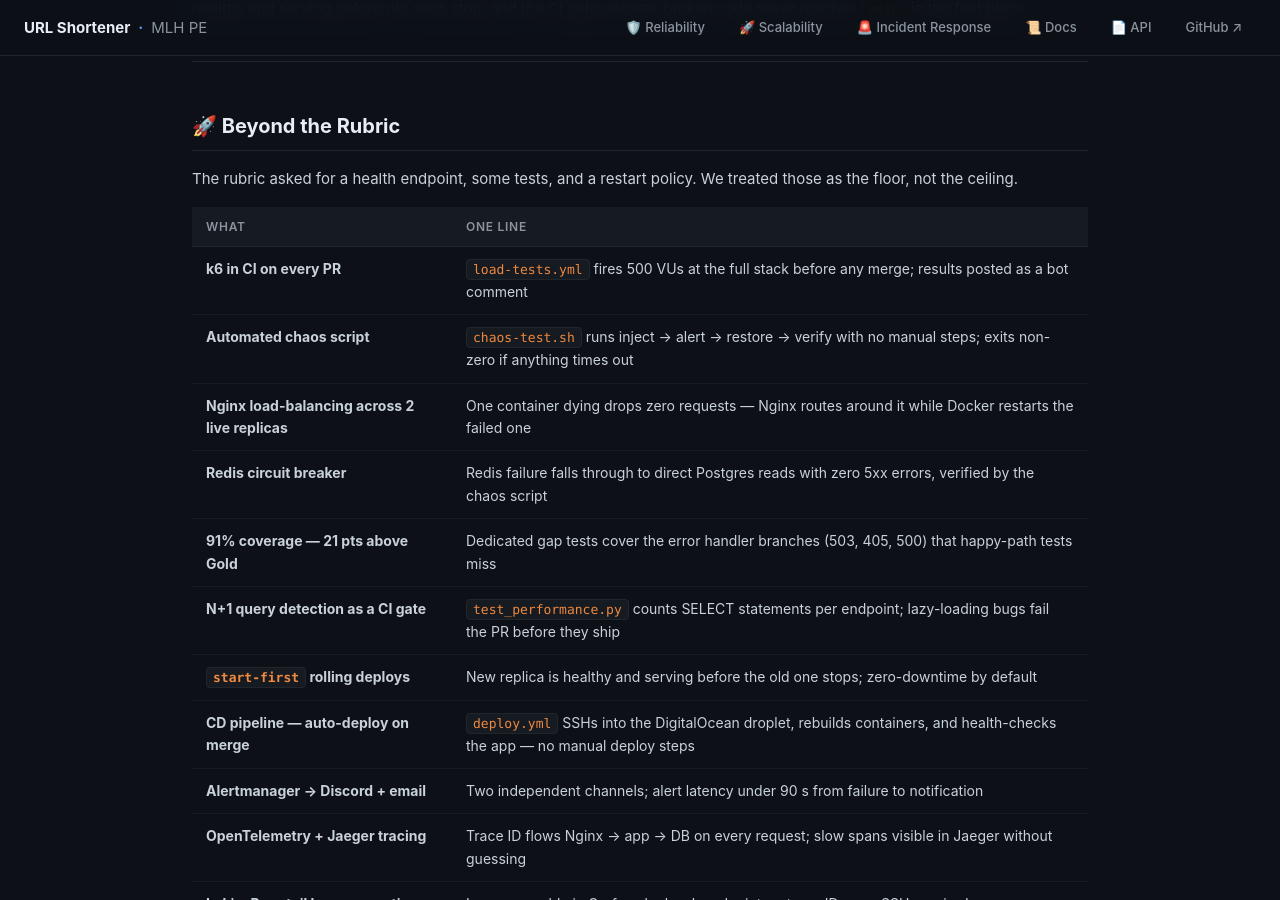
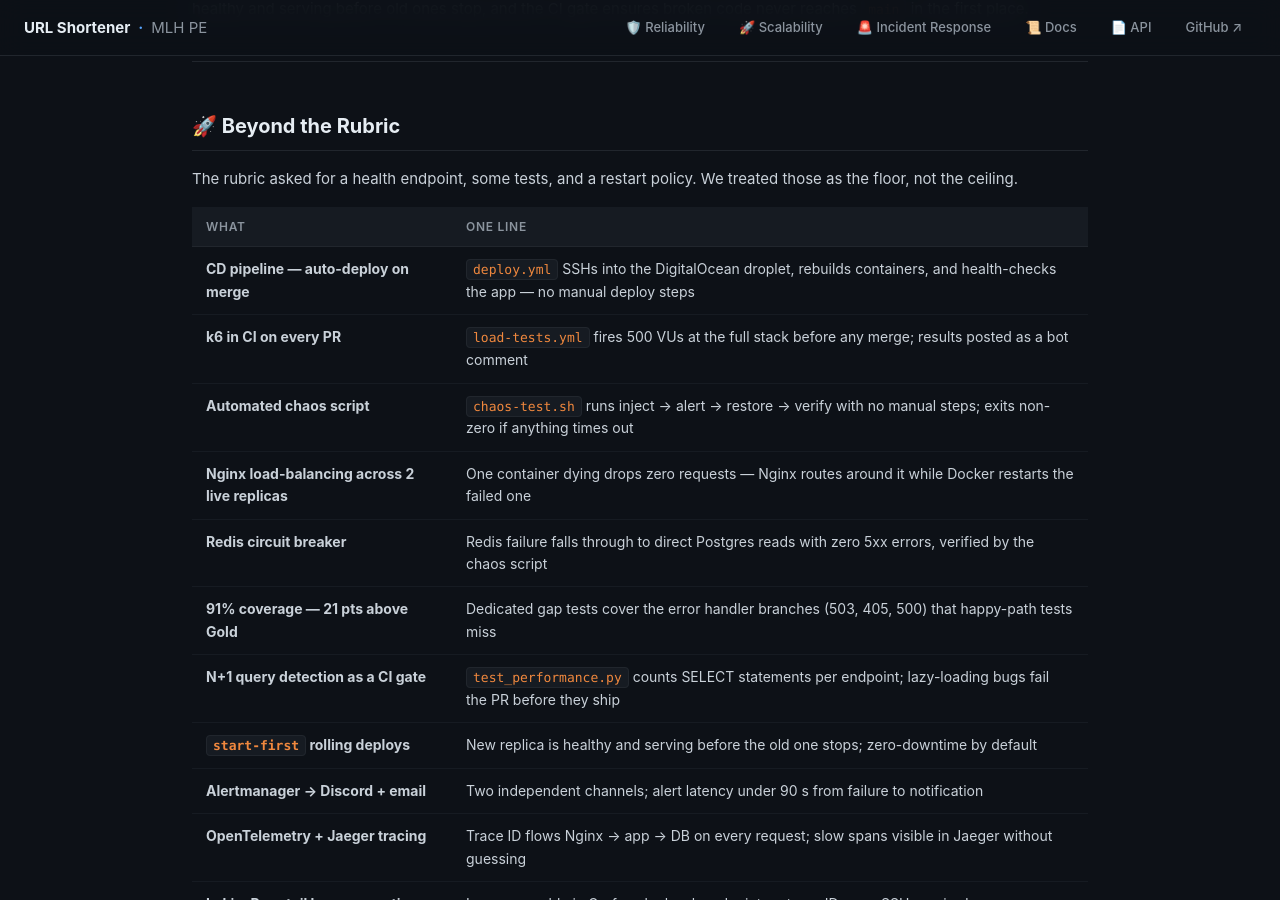
Before and after one commit to RETR0-OS/MLH_PE_URL_Shortener, a Jekyll site: the page built from docs/Reliability/RELIABILITY_ENGINEERING.md, in a window 1280 px wide and 900 px high, scrolled down 10245 px. Built offline with Jekyll 4.4.1, drawn with Linux system fonts in a browser that asks for light colours; part of the change alters nothing that is shown.

```diff
--- a/docs/Reliability/RELIABILITY_ENGINEERING.md
+++ b/docs/Reliability/RELIABILITY_ENGINEERING.md
@@ -219,6 +219,7 @@ The rubric asked for a health endpoint, some tests, and a restart policy. We tre
 
 | What | One line |
 |---|---|
+| **CD pipeline — auto-deploy on merge** | [`deploy.yml`](https://github.com/RETR0-OS/MLH_PE_URL_Shortener/blob/dev/.github/workflows/deploy.yml) SSHs into the DigitalOcean droplet, rebuilds containers, and health-checks the app — no manual deploy steps |
 | **k6 in CI on every PR** | [`load-tests.yml`](https://github.com/RETR0-OS/MLH_PE_URL_Shortener/blob/dev/.github/workflows/load-tests.yml) fires 500 VUs at the full stack before any merge; results posted as a bot comment |
 | **Automated chaos script** | [`chaos-test.sh`](https://github.com/RETR0-OS/MLH_PE_URL_Shortener/blob/dev/incident-response/chaos/chaos-test.sh) runs inject → alert → restore → verify with no manual steps; exits non-zero if anything times out |
 | **Nginx load-balancing across 2 live replicas** | One container dying drops zero requests — Nginx routes around it while Docker restarts the failed one |
@@ -226,7 +227,6 @@ The rubric asked for a health endpoint, some tests, and a restart policy. We tre
 | **91% coverage — 21 pts above Gold** | Dedicated gap tests cover the error handler branches (503, 405, 500) that happy-path tests miss |
 | **N+1 query detection as a CI gate** | [`test_performance.py`](https://github.com/RETR0-OS/MLH_PE_URL_Shortener/blob/dev/tests/test_performance.py) counts SELECT statements per endpoint; lazy-loading bugs fail the PR before they ship |
 | **`start-first` rolling deploys** | New replica is healthy and serving before the old one stops; zero-downtime by default |
-| **CD pipeline — auto-deploy on merge** | [`deploy.yml`](https://github.com/RETR0-OS/MLH_PE_URL_Shortener/blob/dev/.github/workflows/deploy.yml) SSHs into the DigitalOcean droplet, rebuilds containers, and health-checks the app — no manual deploy steps |
 | **Alertmanager → Discord + email** | Two independent channels; alert latency under 90 s from failure to notification |
 | **OpenTelemetry + Jaeger tracing** | Trace ID flows Nginx → app → DB on every request; slow spans visible in Jaeger without guessing |
 | **Loki + Promtail log aggregation** | Logs queryable in Grafana by level, endpoint, or trace ID — no SSH required |
```
